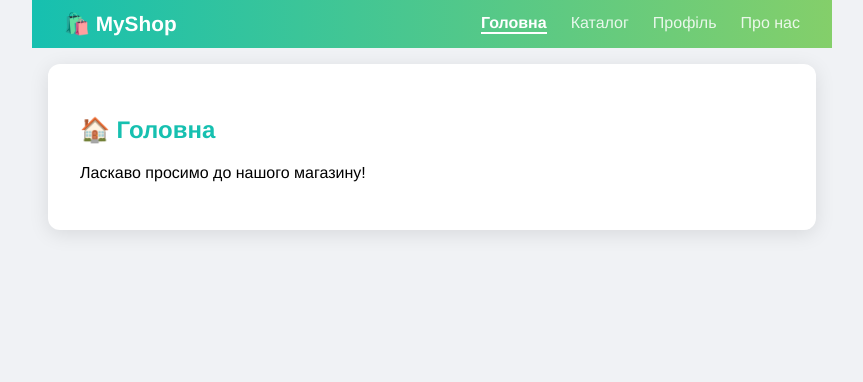
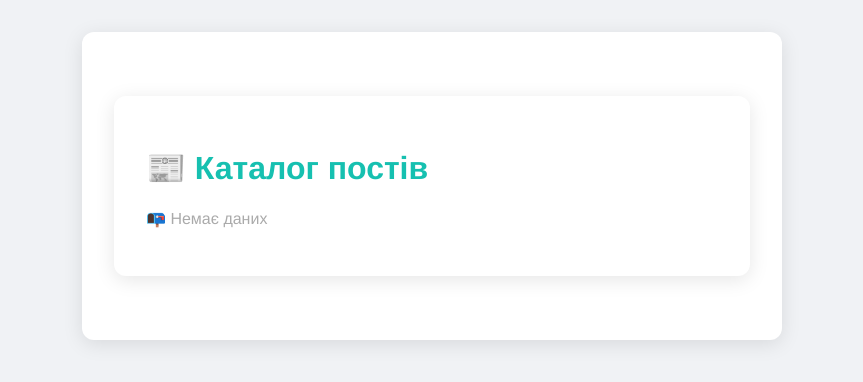
Before and after one commit to voaulovfitis23-netizen/vue-labs, a Vue app: page / in a window 1280 px wide. Shown: the top 382 px of the page, without its empty margins (208-1071 px from the left). Built offline with nearby package versions, Linux system fonts and the light colour scheme; the HTML template or start-up script is replaced by a standard one.

Commit message:
Task 1: project scaffold + UI states

```diff
--- a/src/App.vue
+++ b/src/App.vue
@@ -1,16 +1,24 @@
 <template>
   <div id="app">
-    <NavBar />
-    <router-view />
+    <h1>📰 Каталог постів</h1>
+
+    <p v-if="isLoading" class="loading">⏳ Завантаження...</p>
+    <p v-else-if="error" class="error">❌ {{ error }}</p>
+    <p v-else-if="items.length === 0" class="empty">📭 Немає даних</p>
+    <p v-else class="ready">✅ Дані завантажено</p>
   </div>
 </template>
 
 <script>
-import NavBar from './components/NavBar.vue'
-
 export default {
   name: 'App',
-  components: { NavBar }
+  data() {
+    return {
+      items: [],
+      isLoading: false,
+      error: null
+    }
+  }
 }
 </script>
 
@@ -21,13 +29,17 @@ body {
   background: #f0f2f5;
   margin: 0;
 }
-#app { max-width: 800px; margin: 0 auto; }
-.page {
-  padding: 2rem;
+#app {
+  max-width: 700px;
+  margin: 2rem auto;
   background: white;
   border-radius: 12px;
-  margin: 1rem;
+  padding: 2rem;
   box-shadow: 0 4px 20px rgba(0,0,0,0.1);
 }
-h2 { color: #16C0B0; }
+h1 { color: #16C0B0; }
+.loading { color: #f39c12; }
+.error { color: #e74c3c; }
+.empty { color: #aaa; }
+.ready { color: #27ae60; }
 </style>
```
